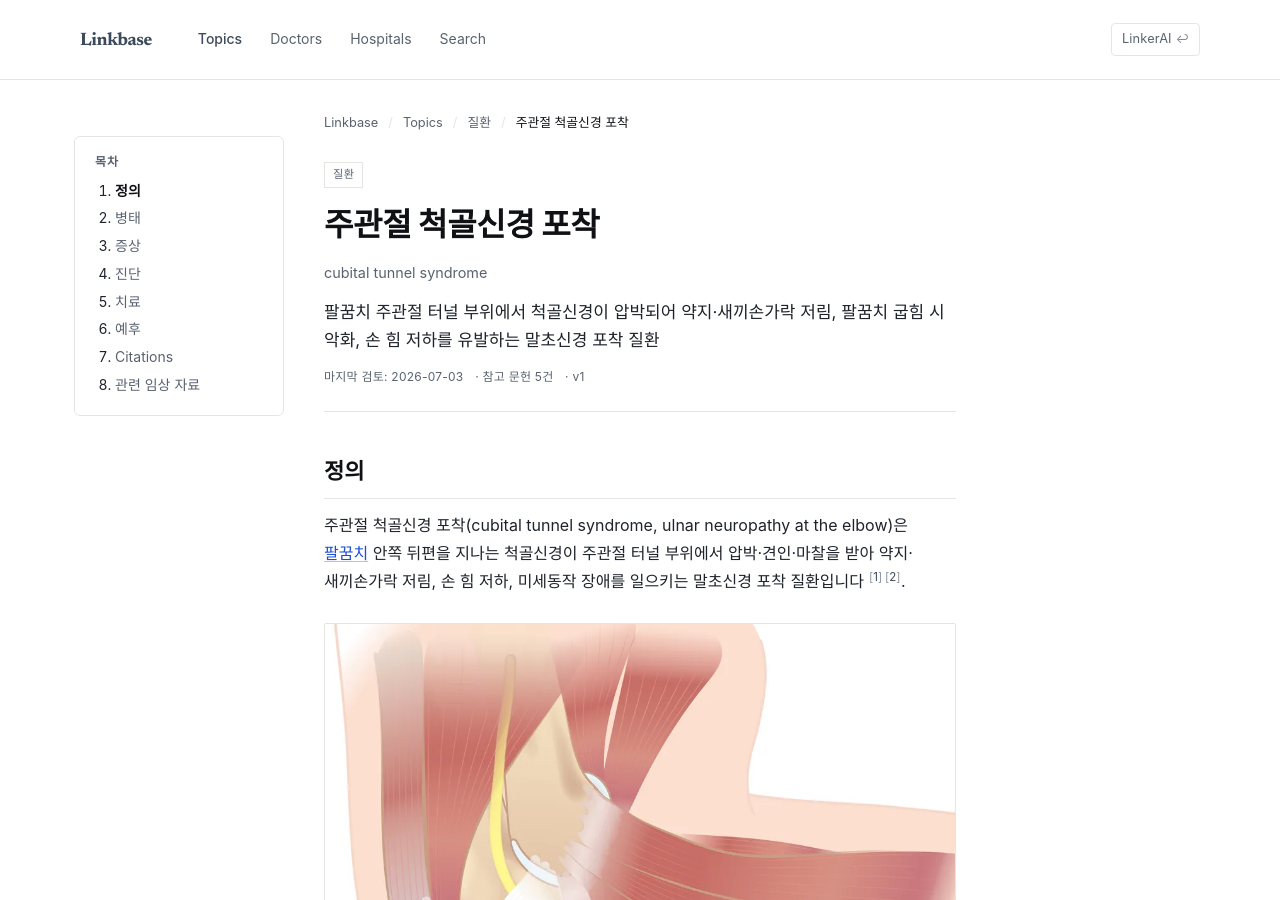
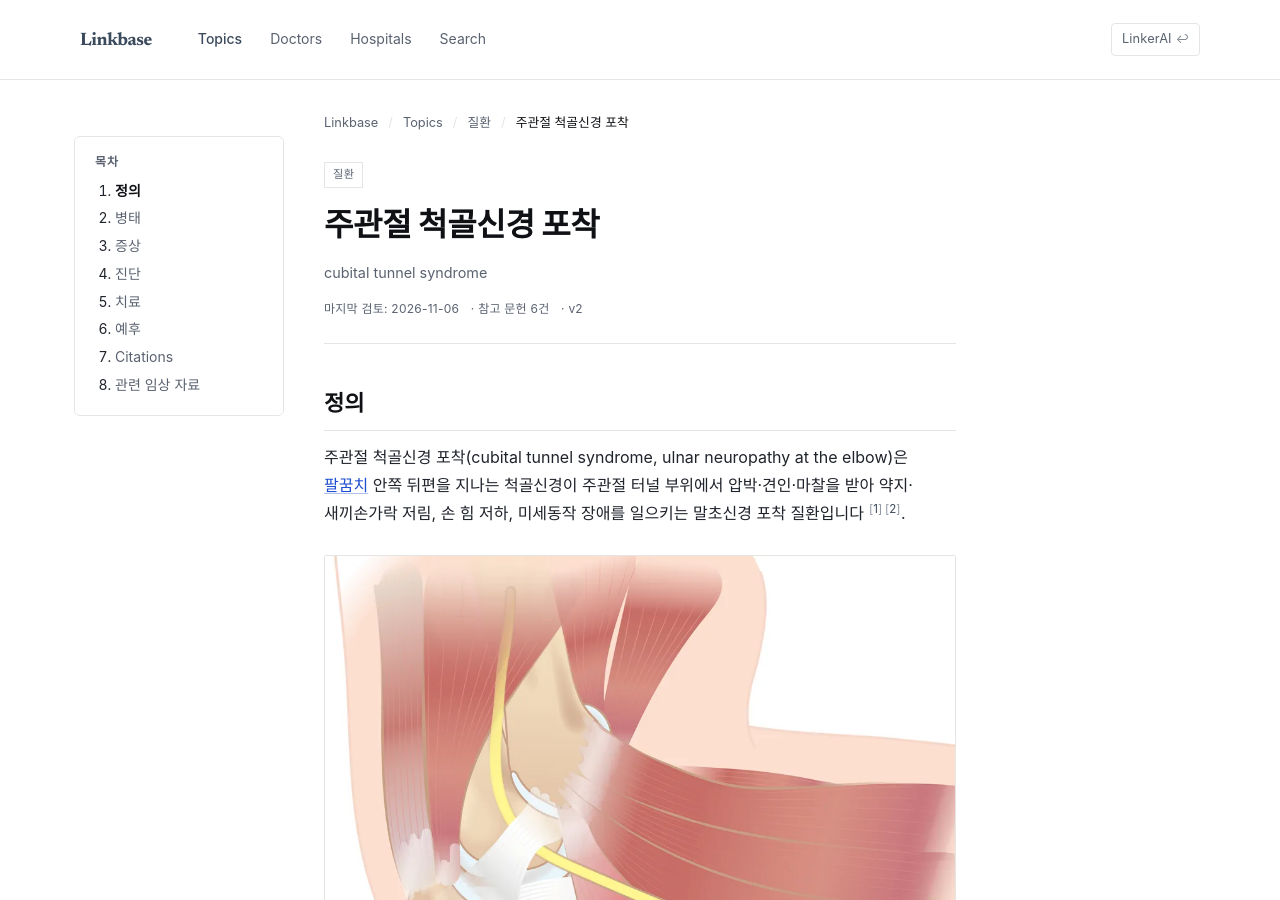
Before and after one commit to feelharmony/linkare-medical-knowledge, a Jekyll site: the page built from conditions/cubital-tunnel-syndrome.md, in a window 1280 px wide and 900 px high. Built offline with Jekyll 4.4.1, drawn with Linux system fonts in a browser that asks for light colours; some web fonts are replaced; some of the changed text lies outside the part shown.

Commit message:
pillar patch: 팔꿈치 안쪽이 찌릿하고 새끼손가락 저릴 때 의심하는 팔꿈치터널증후군 → cubital-tunnel-syndrome (anchors: treatment)

```diff
--- a/conditions/cubital-tunnel-syndrome.md
+++ b/conditions/cubital-tunnel-syndrome.md
@@ -5,7 +5,7 @@
 permalink: /conditions/cubital-tunnel-syndrome/
 title: 주관절 척골신경 포착
 title_en: cubital tunnel syndrome
-description: 팔꿈치 주관절 터널 부위에서 척골신경이 압박되어 약지·새끼손가락 저림, 팔꿈치 굽힘 시 악화, 손 힘 저하를 유발하는 말초신경 포착 질환
+description: ''
 aliases:
   - 주관절 척골신경 포착
   - 주관절 터널 증후군
@@ -13,24 +13,30 @@
   - 척골신경병증
   - cubital tunnel syndrome
   - ulnar neuropathy at the elbow
-last_reviewed: '2026-07-03'
+last_reviewed: '2026-11-06'
 next_review: '2026-10-03'
 locked: true
 quality_status: verified
 verified_by: 문헌 및 내부 정합성 검토
-source_count: 5
+source_count: 6
 source_count_external: 5
-source_count_clinic_pillar: 0
-clinic_footnote_ids: []
-external_footnote_ids: [1, 2, 3, 4, 5]
-version: 1
+source_count_clinic_pillar: 1
+clinic_footnote_ids:
+  - 6
+external_footnote_ids:
+  - 1
+  - 2
+  - 3
+  - 4
+  - 5
+version: 2
 ---
 ## 정의
 주관절 척골신경 포착(cubital tunnel syndrome, ulnar neuropathy at the elbow)은 [팔꿈치](/body-parts/elbow/) 안쪽 뒤편을 지나는 척골신경이 주관절 터널 부위에서 압박·견인·마찰을 받아 약지·새끼손가락 저림, 손 힘 저하, 미세동작 장애를 일으키는 말초신경 포착 질환입니다 [^1][^2].
 
 <figure class="entity-figure">
-  <img src="/assets/images/entities/cubital-tunnel-syndrome/ulnar-nerve-cubital-tunnel.webp" alt="굽힌 팔꿈치를 안쪽에서 본 근육·뼈 해부도: 노란 척골신경이 위팔뼈 아래 끝을 따라 내려와 흰 섬유띠 부위를 거쳐 아래팔 근육 사이로 이어지는 모습" width="1000" height="798" loading="lazy">
-  <figcaption markdown="span">척골신경 경로: 팔꿈치 안쪽 주관절 터널 부위(흰 섬유띠)를 지나 아래팔로 이어지는 척골신경(노란 선)<span class="entity-figure-credit">그림: InjuryMap, <a href="https://commons.wikimedia.org/wiki/File:Compressed_ulnar_nerve.svg" rel="nofollow noopener" target="_blank">Wikimedia Commons</a>, <a href="https://creativecommons.org/licenses/by-sa/4.0" rel="nofollow noopener" target="_blank">CC BY-SA 4.0</a> · 글자 라벨 지움</span></figcaption>
+ <img src="/assets/images/entities/cubital-tunnel-syndrome/ulnar-nerve-cubital-tunnel.webp" alt="굽힌 팔꿈치를 안쪽에서 본 근육·뼈 해부도: 노란 척골신경이 위팔뼈 아래 끝을 따라 내려와 흰 섬유띠 부위를 거쳐 아래팔 근육 사이로 이어지는 모습" width="1000" height="798" loading="lazy">
+ <figcaption markdown="span">척골신경 경로: 팔꿈치 안쪽 주관절 터널 부위(흰 섬유띠)를 지나 아래팔로 이어지는 척골신경(노란 선)<span class="entity-figure-credit">그림: InjuryMap, <a href="https://commons.wikimedia.org/wiki/File:Compressed_ulnar_nerve.svg" rel="nofollow noopener" target="_blank">Wikimedia Commons</a>, <a href="https://creativecommons.org/licenses/by-sa/4.0" rel="nofollow noopener" target="_blank">CC BY-SA 4.0</a> · 글자 라벨 지움</span></figcaption>
 </figure>
 
 척골신경은 약지의 새끼손가락 쪽 절반과 새끼손가락 감각, 손 안의 작은 근육 기능에 관여합니다. 따라서 증상은 단순 [팔꿈치 통증](/symptoms/elbow-pain/)보다 [손 저림](/symptoms/hand-numbness/)·악력 저하·손가락 벌림/모음 약화로 나타나는 경우가 많습니다 [^1].
@@ -57,6 +63,8 @@
 
 보존 치료에 반응하지 않거나 진행성 근력 저하, 근위축, 지속 감각 저하가 있으면 수술적 감압 또는 전방 전위술을 검토합니다 [^1][^5]. Cochrane review는 수술 방법과 보존 치료 선택에서 환자 중증도와 임상 맥락에 따른 판단이 필요하다고 정리하며, 단일 접근을 모든 환자에게 적용하기는 어렵습니다 [^5].
 
+신경을 누르는 생활 자세를 교정하고 팔꿈치 구간의 압박을 덜어주는 비수술 치료에 초점을 둡니다[^6].
+
 ## 예후
 경도·초기 주관절 척골신경 포착은 자세 교정, 야간 보조, 활동 조절로 호전될 수 있습니다 [^1][^3]. 그러나 감각 저하가 지속되거나 손 근육 위축이 생긴 뒤에는 회복이 제한될 수 있어, 저림이 반복되거나 손 힘이 빠지는 경우에는 조기 평가가 중요합니다 [^1][^5].
 
@@ -64,8 +72,13 @@
 
 ---
 
+---
+
 ## Citations
 ### 자사 임상 자료
+<!-- LINKARE:CLINIC-CITATIONS (자동관리·편집금지) -->
+[^6]: [안심튼튼마취통증의학과 — 팔꿈치 안쪽이 찌릿하고 새끼손가락 저릴 때 의심하는 팔꿈치터널증후군](https://ansimpainfree.kr/blog/cubital-tunnel-syndrome) · 근거: "생활 자세를 교정하고 팔꿈치 구간의 압박을 덜어주는 비수술 치료에 초점을 둡니다."
+<!-- /LINKARE:CLINIC-CITATIONS -->
 
 ### 외부 권위 출처
 [^1]: [Neal SL, Fields KB. Peripheral Nerve Entrapment and Injury in the Upper Extremity. Am Fam Physician. 2021;103(5):275-285. PMID 33630556](https://pubmed.ncbi.nlm.nih.gov/33630556/)
@@ -76,3 +89,4 @@
 
 ## Changelog
 - 2026-07-03 v1: 내용 업데이트.
+- 2026-11-06 v2: 치료 enrich
```
